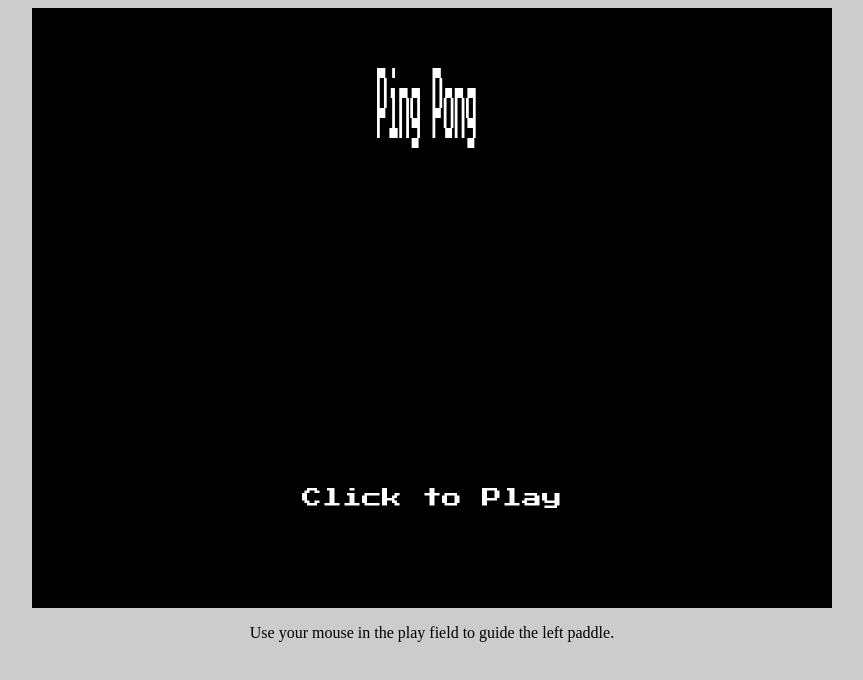
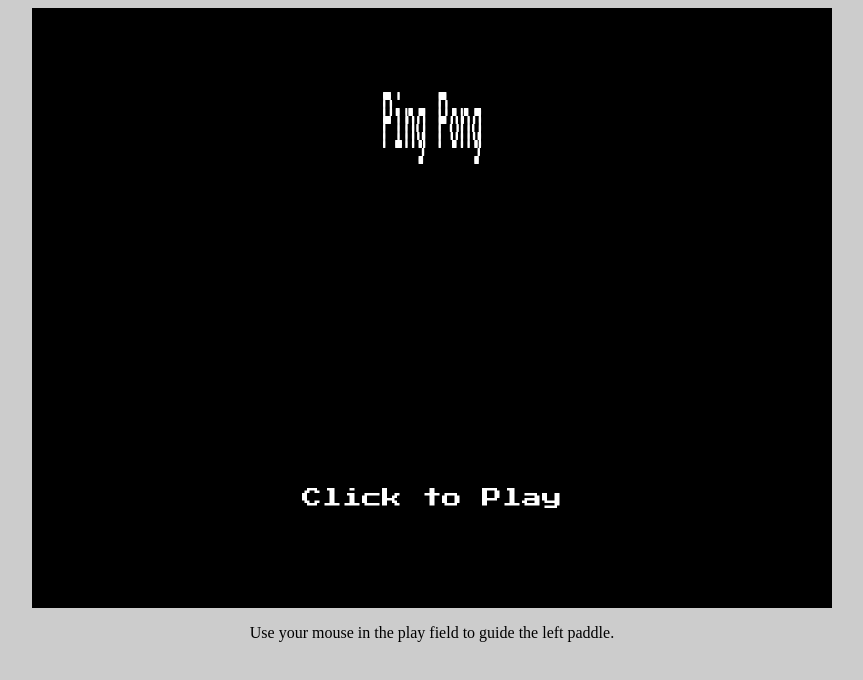
Before and after one commit to BrendanGasparin/ping-pong, a plain HTML site: page index.html in a window 1280 px wide. Shown: the whole page, without its empty margins (208-1071 px from the left). Drawn offline with Linux system fonts and the light colour scheme.

Commit message:
Properly centre all text elements

```diff
--- a/index.html
+++ b/index.html
@@ -4,6 +4,7 @@
     <meta charset="utf-8">
     <meta name="viewport" content="width=device-width, initial-scale=1, shrink-to-fit=no">
     <title>Ping Pong</title>
+    <link href="https://fonts.googleapis.com/css?family=VT323" rel="stylesheet" type="text/css">
     <link href="https://fonts.googleapis.com/css?family=Press+Start+2P" rel="stylesheet" type="text/css">
     <link href="styles/style.css" rel="stylesheet" type="text/css" media="all">
     <script src="scripts/pingpong.js"></script>
--- a/scripts/pingpong.js
+++ b/scripts/pingpong.js
@@ -59,23 +59,24 @@ function draw() {
 	// fill canvas with black
 	drawRect(0, 0, canvas.width, canvas.height, 'black');
 
-	canvasContext.font = '80px "Press Start 2P"';
+	canvasContext.textAlign = 'center';
 
 	if (gameOver) {
+		canvasContext.font = '100px VT323';
 		canvasContext.fillStyle = 'white';
-		canvasContext.fillText('Ping Pong', 345, 140, 100);
+		canvasContext.fillText('Ping Pong', canvas.width / 2, 140, 100);
 
 		canvasContext.font = '20px "Press Start 2P"';
 		if (p1Score >= WIN_CONDITION) {
-			canvasContext.fillText('Player 1 Wins!', 265, 250);
+			canvasContext.fillText('Player 1 Wins!', canvas.width / 2, 250);
 		}
 		else if (p2Score >= WIN_CONDITION) {
-			canvasContext.fillText('Player 2 Wins!', 265, 250);
+			canvasContext.fillText('Player 2 Wins!', canvas.width / 2, 250);
 		}
 
 		canvasContext.fillStyle = 'white';
 		canvasContext.font = '20px "Press Start 2P"';
-		canvasContext.fillText("Click to Play", 270, 500);
+		canvasContext.fillText("Click to Play", canvas.width / 2, 500);
 		return;
 	}
 
@@ -91,8 +92,9 @@ function draw() {
 	drawRect(canvas.width - PADDLE_THICKNESS, player2Y, PADDLE_THICKNESS, PADDLE_HEIGHT, 'white');
 
 	// draw scores
-	canvasContext.fillText(p1Score, 170, 100);
-	canvasContext.fillText(p2Score, canvas.width - 230, 100);
+	canvasContext.font = '60px "Press Start 2P"';
+	canvasContext.fillText(p1Score, canvas.width * 0.25, 100);
+	canvasContext.fillText(p2Score, canvas.width * 0.75, 100);
 }
 
 function move() {
```
